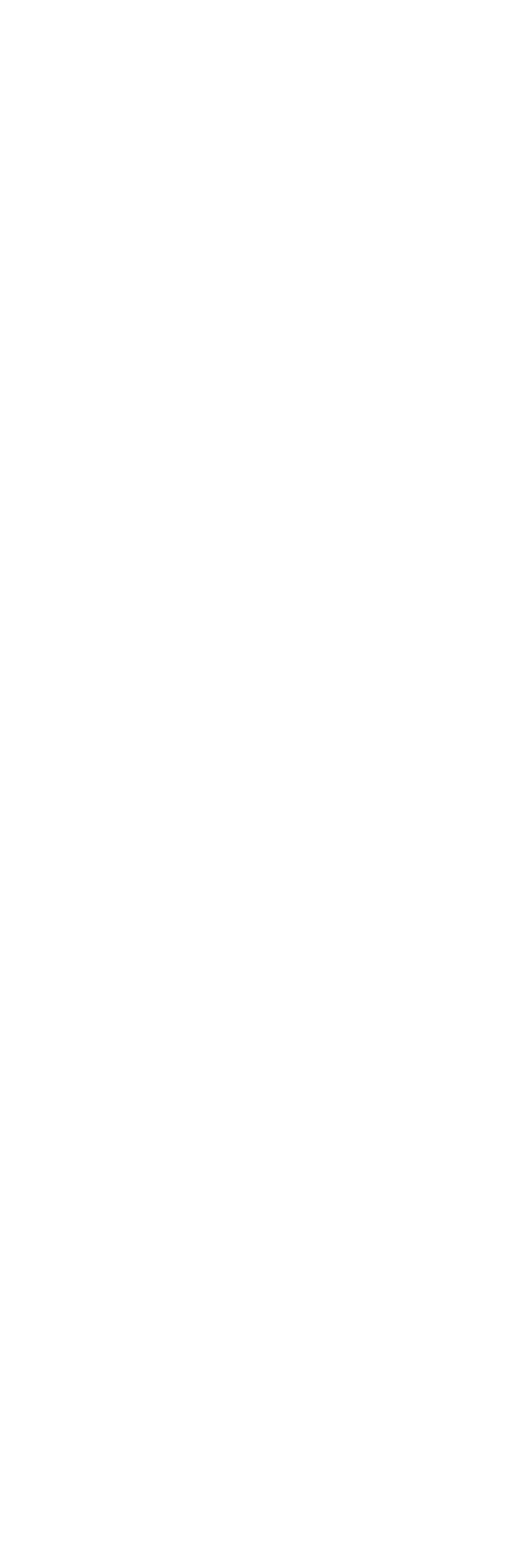
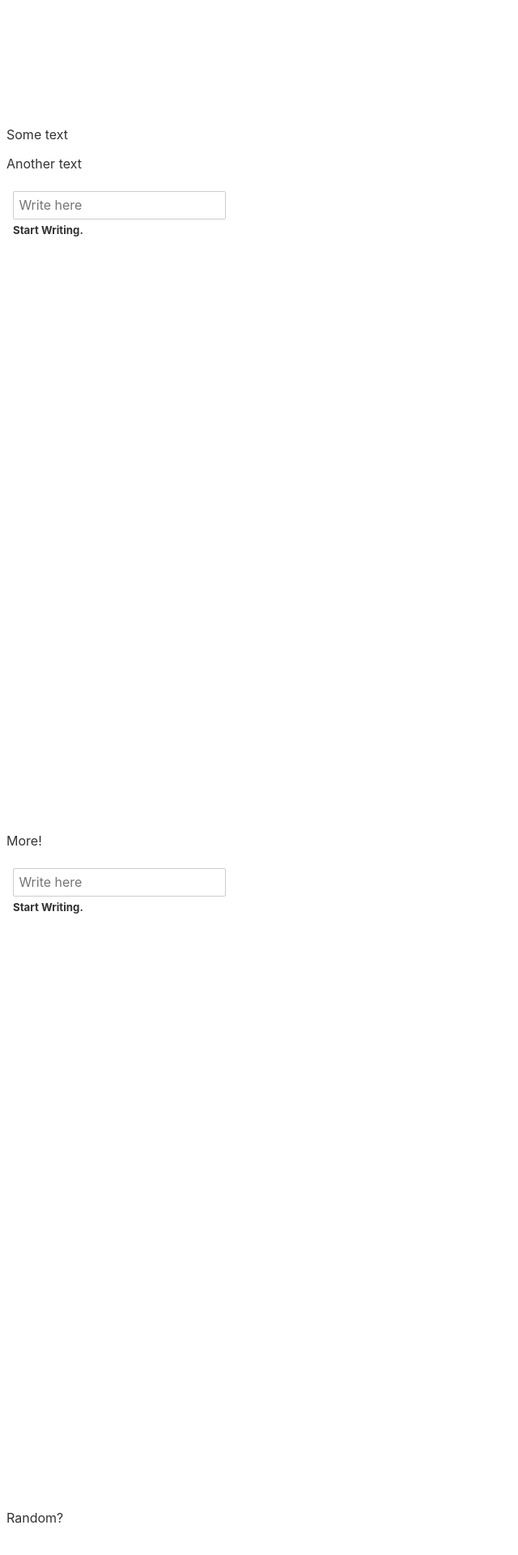
Before and after one commit to tonykingnz/LK-SVELTE-04, a Svelte app: page / in a window 1280 px wide. Shown: the part 652-2572 px from the top of the page at 81% size, without its empty margins (0-640 px from the left). Before the commit the page ends 800 px from the top, so only its background shows below. Built offline with nearby package versions, Linux system fonts and the light colour scheme.

Commit message:
Update App.svelte

```diff
--- a/src/App.svelte
+++ b/src/App.svelte
@@ -5,3 +5,10 @@ let storeName=["Apple", "Amazon", "Google", "Facebook", "Lederek", "Microsoft",
 </script>
 
 <Input arrayToSearch={storeName} {inputText}/>
+<p>Some text</p>
+<p>Another text</p>
+<Input arrayToSearch={storeName} {inputText}/>
+<p>More!</p>
+<Input arrayToSearch={storeName} {inputText}/>
+<p>Random?</p>
+<br>
```
